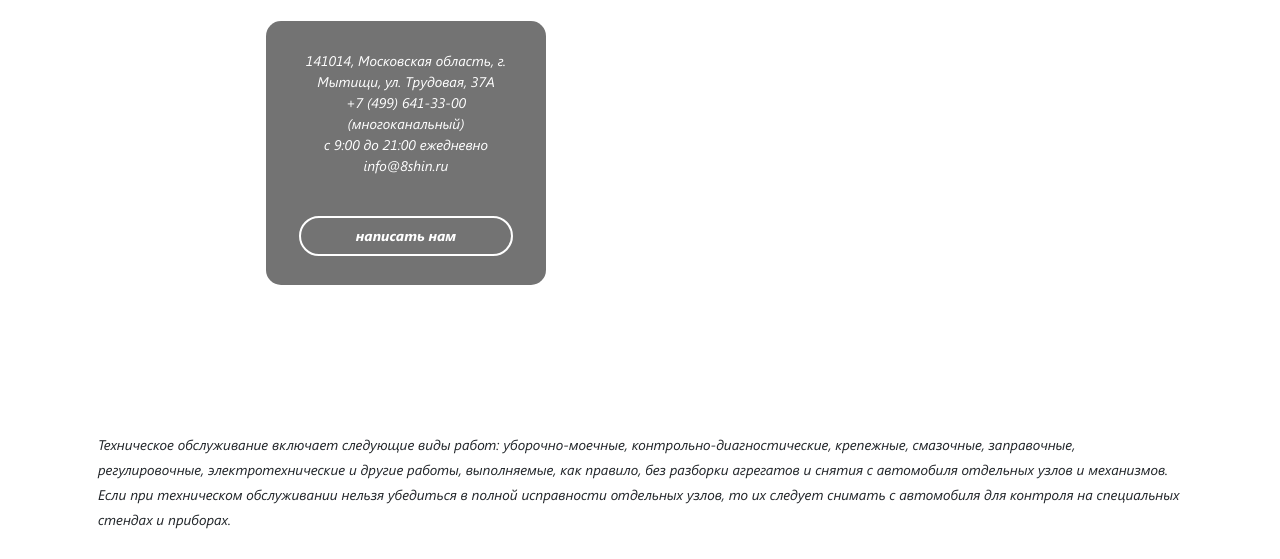
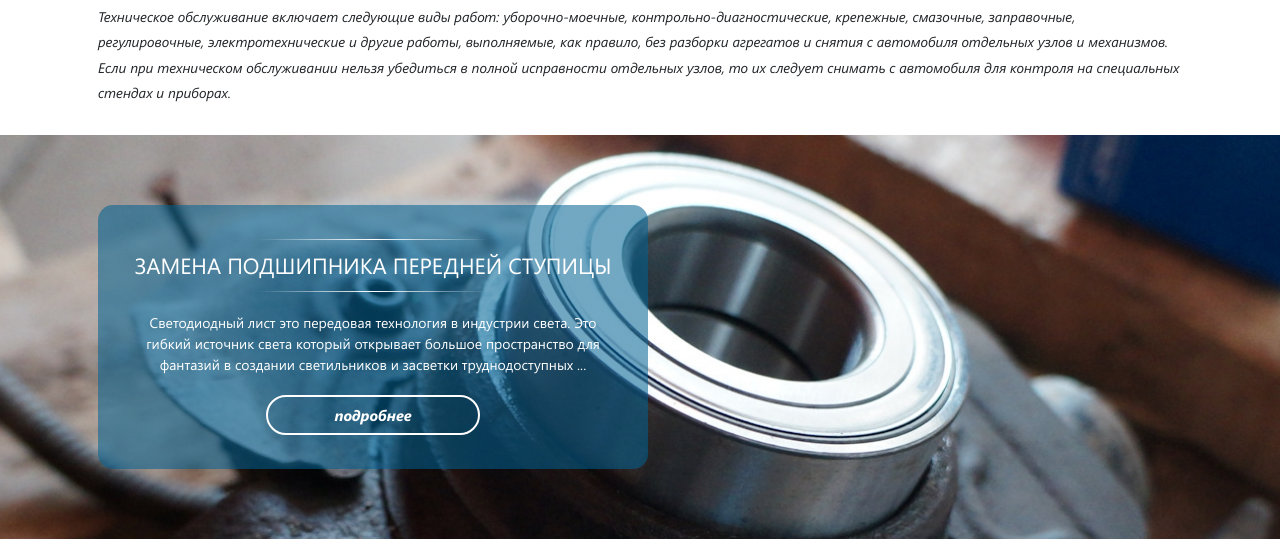
Before and after one commit to x404/autoservice, a website: page app/homepage.html in a window 1280 px wide. Shown: the part 1920-2479 px from the top of the page. Drawn offline with Linux system fonts and the light colour scheme; a script that the page names is missing.

Commit message:
Добавлен блок одной новости на главной

```diff
--- a/app/homepage.html
+++ b/app/homepage.html
@@ -115,12 +115,12 @@
 			<div id="home-carousel">
 				<div>
 					<div class="slide">
-						<img src="tmp/slide-1.jpg" alt="">
+						<img src="/images/slide-1.jpg" alt="">
 					</div>
 				</div>
 				<div>
 					<div class="slide">
-						<img src="tmp/slide-2.jpg" alt="">
+						<img src="/images/slide-2.jpg" alt="">
 					</div>
 				</div>
 			</div>
@@ -247,7 +247,19 @@
 			</div>
 		</div>
 
-		<div class="oneNews"></div>
+		<!-- =visual -->
+		<div class="visual" style="background-image: url(/images/visual-1.jpg);">
+			<div class="container">
+				<div class="visual__box">
+					<div class="visual__title">Замена подшипника передней ступицы</div>
+					<div class="visual__text">
+						Светодиодный лист это передовая технология в индустрии света. Это гибкий источник света который открывает большое пространство для фантазий в создании светильников и засветки труднодоступных ...
+					</div>
+					<a href="#" class="btn">подробнее</a>
+				</div>
+			</div>
+		</div>
+		<!-- =/visual -->
 
 		<div class="text">
 			<div class="container">
--- a/app/template/scss/_homepage.scss
+++ b/app/template/scss/_homepage.scss
@@ -112,6 +112,71 @@
 	margin: 35px 0 55px;
 }
 
+
+
+/* =visual
+---------------------------*/
+.visual{
+	background-position: center center;
+	background-repeat: no-repeat;
+	background-size: cover;
+	padding: 7rem 0;
+	&__box{
+		background-color: rgba(0, 97, 146, .55);
+		border-radius: 15px;
+		color: $color2;
+		font-family: "SegoeUIRegular";
+		height: 264px;
+		padding: 3.4rem 3.5rem;
+		text-align: center;
+		width: 55rem;
+		display: flex;
+		flex-direction: column;
+		justify-content: space-between;
+	}
+	&__title{
+		padding: 1rem 0;
+		font-size: 2.2rem;
+		text-transform: uppercase;
+		position: relative;
+		&:before,
+		&:after{
+			@extend .before;
+			width: 230px;
+			height: 1px;
+			left: 50%;
+			margin-left: -115px;
+			background-image: linear-gradient(to right, transparent 0%, #fff 50%, #fff 51%, transparent 100%);
+		}
+		&:before{
+			top: 0;
+		}
+		&:after{
+			bottom: 0;
+		}
+	}
+
+	.btn{
+		@extend .flex-center;
+		border-radius: 4rem;
+		border: 2px solid #ffffff;
+		color: $color2;
+		font-family: "SegoeUIBoldItalic";
+		font-size: 1.5rem;
+		height: 4rem;
+		margin: 0 auto;
+		text-align: center;
+		width: 214px;
+		&:hover{
+			background-color: $color2;
+			color: $color3;
+			text-decoration: none;
+		}
+	}
+
+}
+/* =/visual
+---------------------------*/
 
 /* =articles
 ---------------------------*/
```
Also changed, not shown: app/images/slide-1.jpg (added), app/images/slide-2.jpg (added), app/images/visual-1.jpg (added), app/template/css/styles.css, app/template/css/styles.min.css, 2 other files.
